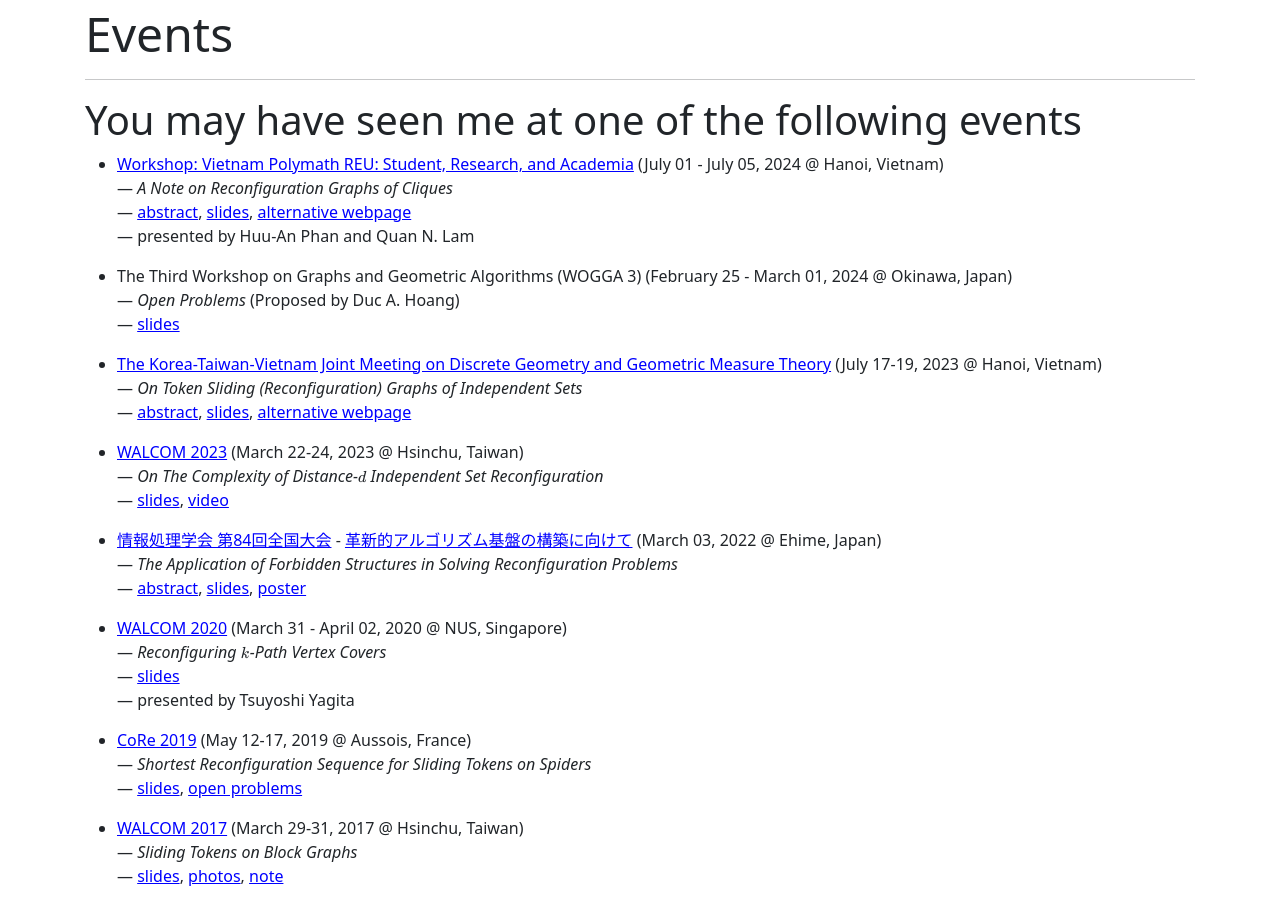
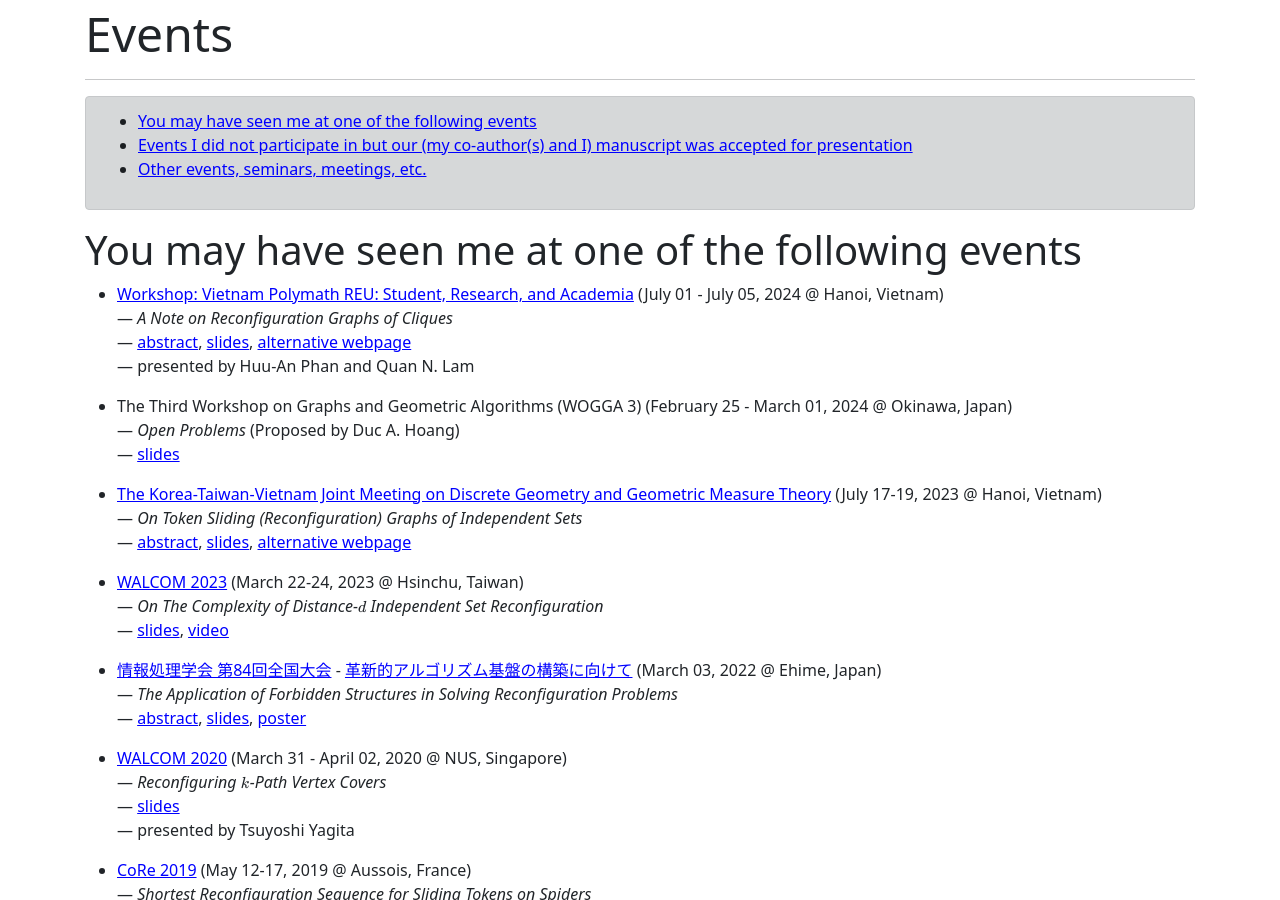
Before and after one commit to hoanganhduc/hoanganhduc.github.io, a Jekyll site: the page built from events.md, in a window 1280 px wide and 900 px high. Built offline with Jekyll 4.4.1, drawn with Linux system fonts in a browser that asks for light colours; nearby versions of some CDN libraries; a style sheet for code colours, icons or effects is not loaded; some of the changed text lies outside the part shown.

Commit message:
Updated @ 2024-08-18  09:29:32 ICT

```diff
--- a/events.md
+++ b/events.md
@@ -11,6 +11,12 @@ keywords: event, meeting, conference, workshop, talk, Duc A. Hoang
 <!--
 <span style="font-weight:bold;color:red;">[Coming Soon]</span>
 -->
+
+<div class="alert alert-info" markdown="1">
+* TOC
+{:toc}
+</div>
+
 
 # You may have seen me at one of the following events
 
```
Also changed, not shown: other parts of events.md (+1 -1 lines), 1 other file.
